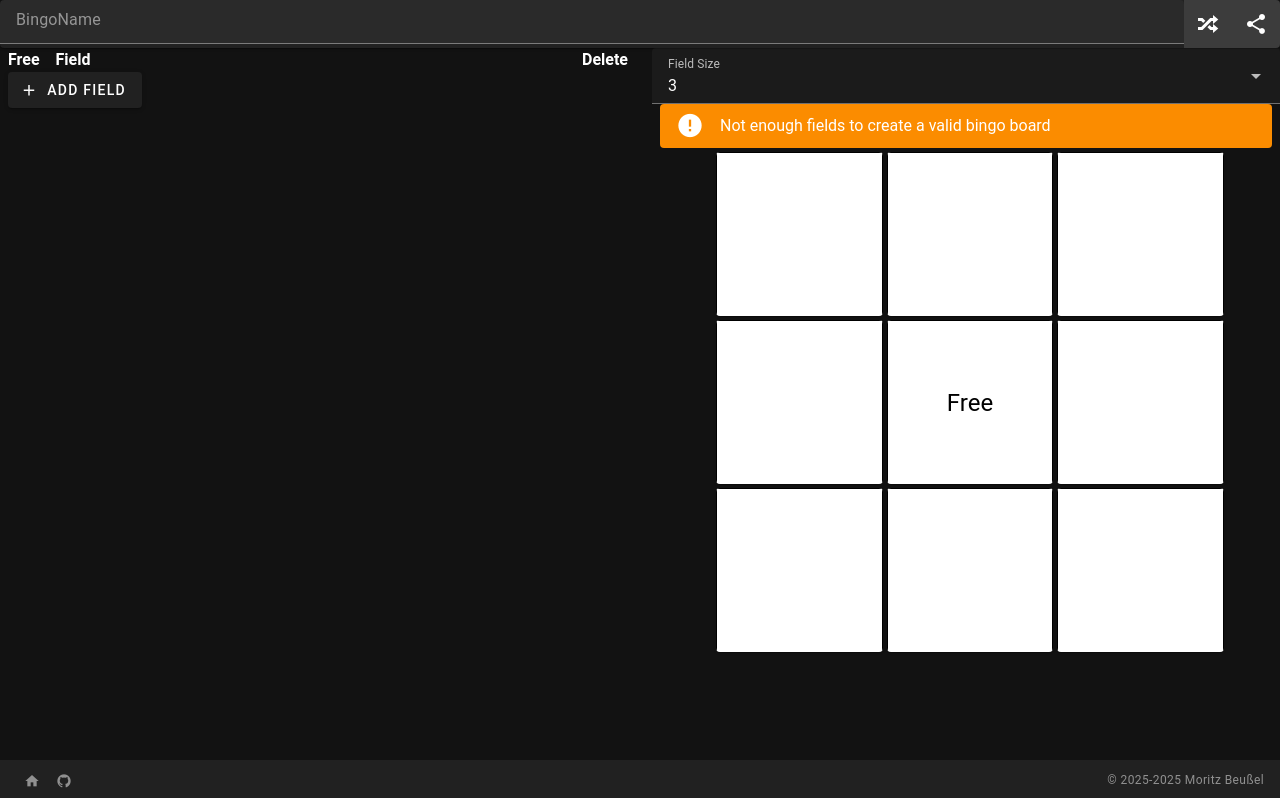
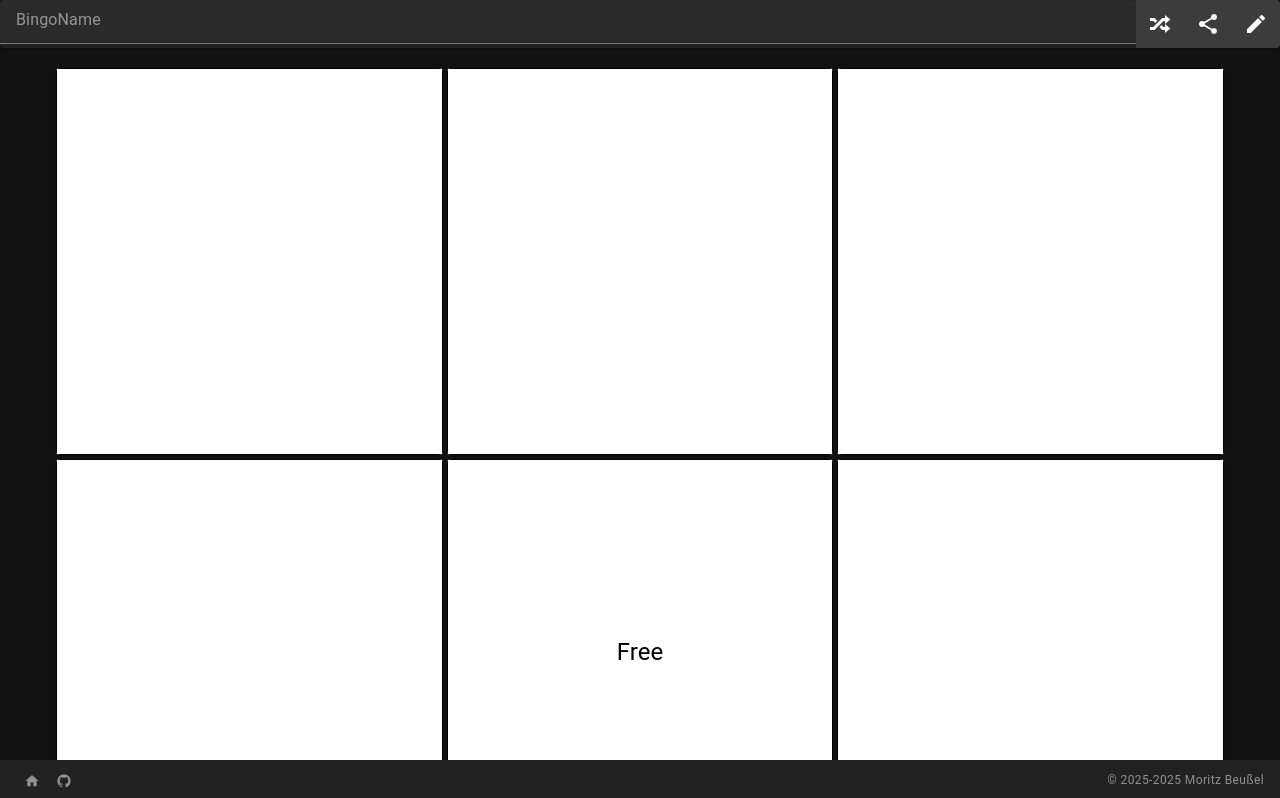
Before and after one commit to Deamon-Kid/Bingo, a Vue app: page / in a window 1280 px wide. Shown: the top 798 px of the page. Built offline with nearby package versions, Linux system fonts and the light colour scheme.

Commit message:
added edit mode and fixed sizing

```diff
--- a/src/components/BingoBoard.vue
+++ b/src/components/BingoBoard.vue
@@ -57,8 +57,8 @@ const board = computed(() => {
 
 <style scoped>
 .bingo-board {
-	max-width: 500px;
-	width: 500px;
+	max-width: var(--grid-size);
+	width: var(--grid-size);
 	aspect-ratio: 1/1;
 	display: grid;
 	gap: 4px;
@@ -68,14 +68,14 @@ const board = computed(() => {
 .bingo-board--size-3 {
 	grid-template-columns: repeat(3, 1fr);
 	.bingo-field {
-		width: calc(500px / 3);
+		width: calc(var(--grid-size) / 3);
 	}
 }
 
 .bingo-board--size-5 {
 	grid-template-columns: repeat(5, 1fr);
 	.bingo-field {
-		width: calc(500px / 5);
+		width: calc(var(--grid-size) / 5);
 	}
 }
 </style>
--- a/src/pages/index.vue
+++ b/src/pages/index.vue
@@ -22,14 +22,20 @@
 				rounded="0"
 				icon="mdi-share-variant"
 			/>
+			<v-btn
+				@click="() => (edit = !edit)"
+				variant="tonal"
+				rounded="0"
+				icon="mdi-pencil"
+				:color="edit ? 'error' : ''"
+			/>
 		</div>
 	</v-card>
+	<v-container>
 		<v-row>
-		<v-col>
-			<bingo-entry :modelValue="bingo.fields" />
-		</v-col>
-		<v-col sm="12" md="6">
+			<v-col v-if="edit">
 				<v-select
+					v-if="edit"
 					v-model="bingo.size"
 					size="1"
 					:items="[3, 5]"
@@ -44,6 +50,9 @@
 				>
 					Not enough fields to create a valid bingo board
 				</v-alert>
+				<bingo-entry :modelValue="bingo.fields" />
+			</v-col>
+			<v-col>
 				<bingo-board
 					class="mx-auto"
 					:size="bingo.size"
@@ -52,6 +61,7 @@
 				/>
 			</v-col>
 		</v-row>
+	</v-container>
 	<save-dialog v-if="showDialog" v-model="showDialog" :data="bingo" />
 	<router-view />
 </template>
@@ -79,6 +89,7 @@ const bingo: Ref<Bingo> = ref({
 	size: parseInt(route.query.size?.toString() || "3") || 3,
 });
 const showDialog = ref(false);
+const edit = ref(false);
 const valid = computed(() => {
 	const locked = bingo.value.fields.filter((f) => !f.free);
 	const squareSize = bingo.value.size * bingo.value.size;
--- a/src/styles/settings.scss
+++ b/src/styles/settings.scss
@@ -8,3 +8,6 @@
 // @use 'vuetify/settings' with (
 //   $color-pack: false
 // );
+:root {
+	--grid-size: 650px;
+}
```
Lines whose indentation alone changed are shown as unchanged.
